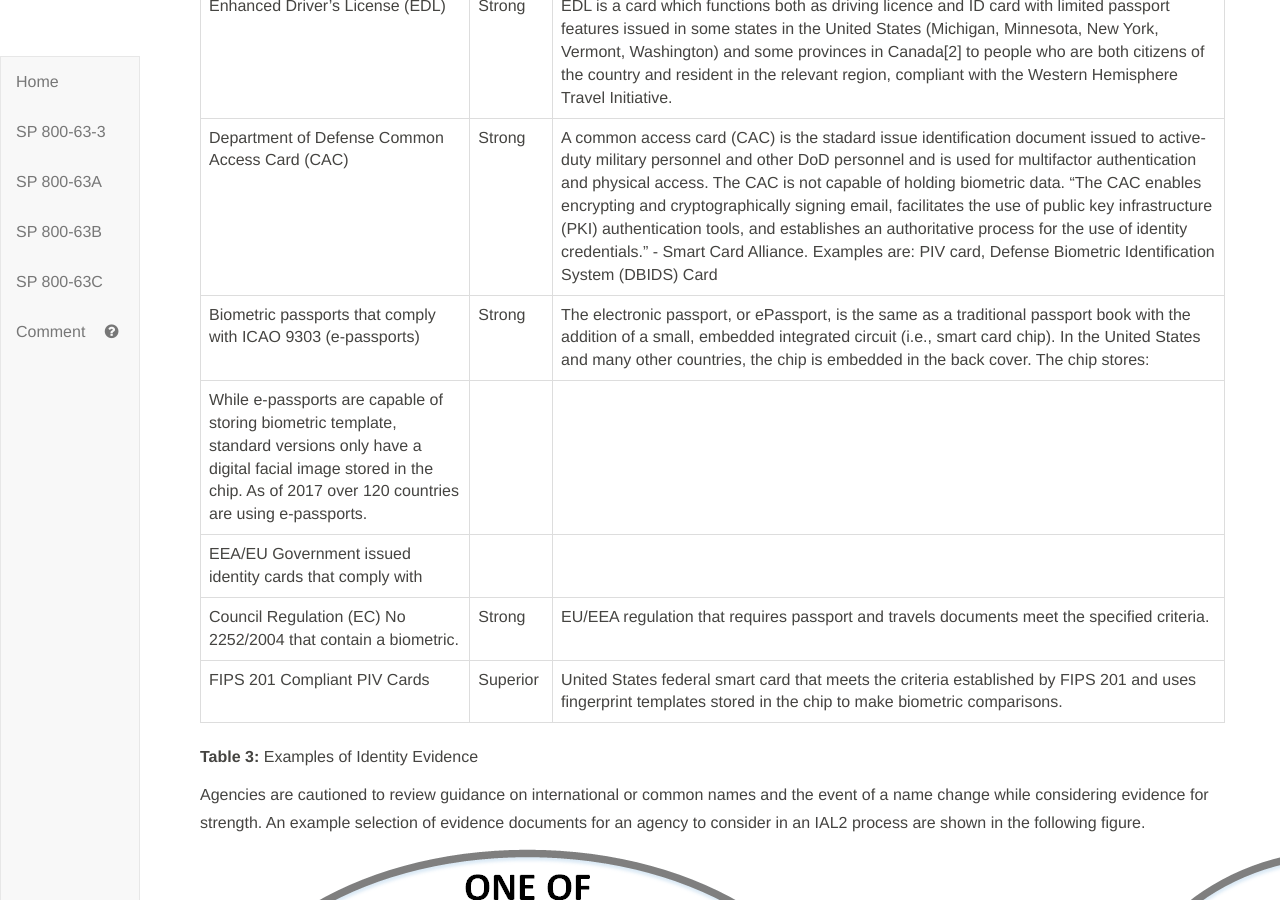
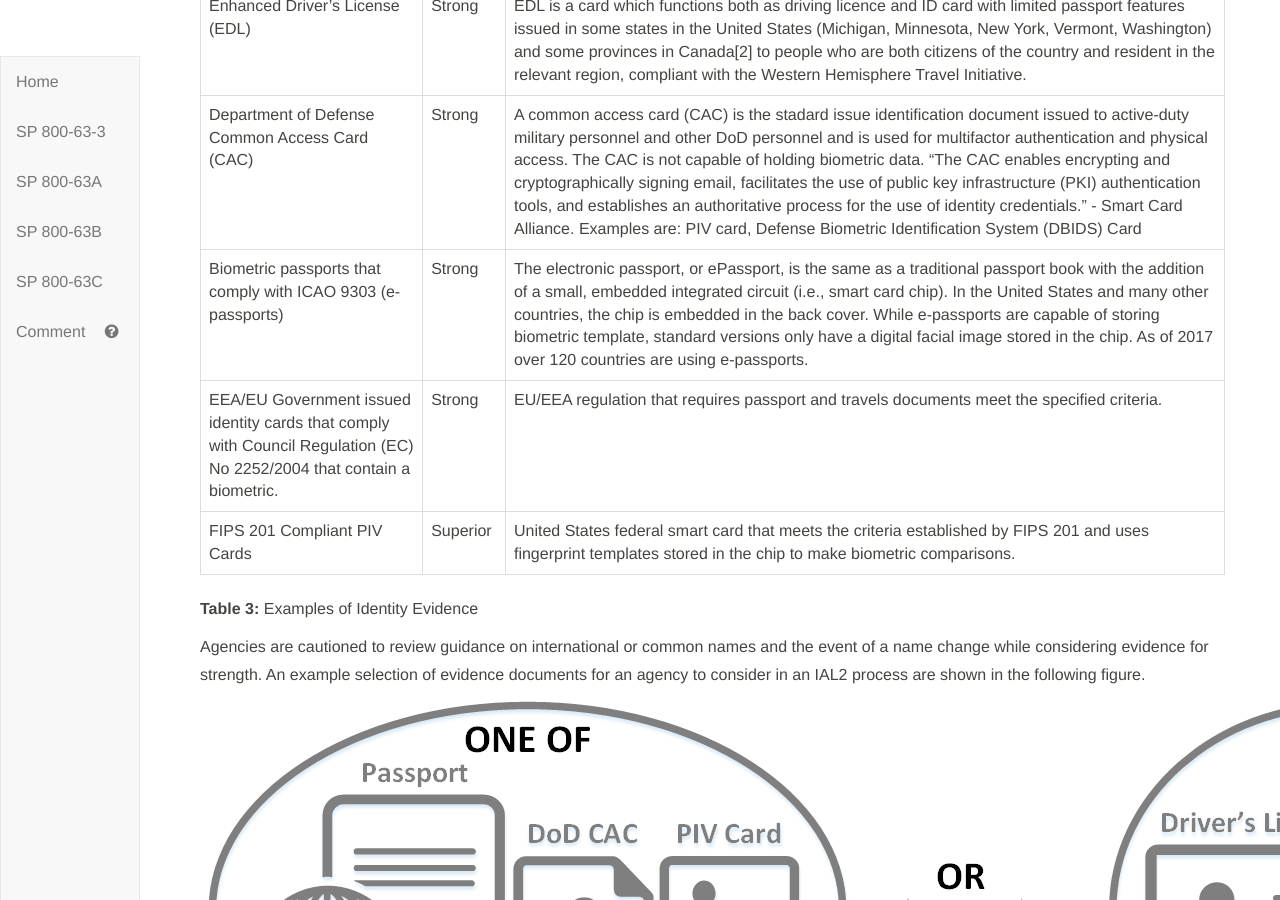
Before and after one commit to tridentity/800-63A-ImplGuide, a Jekyll site: the page built from 3_Attributes and Evidence.md, in a window 1280 px wide and 900 px high, scrolled down 2696 px. Built offline with Jekyll 4.4.1, drawn with Linux system fonts in a browser that asks for light colours; our own code applies the rules of GitHub Pages for plain Markdown files.

Commit message:
Update 3_Attributes and Evidence.md

```diff
--- a/3_Attributes and Evidence.md
+++ b/3_Attributes and Evidence.md
@@ -30,10 +30,8 @@ Please note that while examples of unacceptable and weak evidence are presented
 | Social Security Card | Fair | Card that displays the nine-digit number social security number issued to U.S. citizens, permanent residents, and temporary (working) residents. |
 | Enhanced Driver's License (EDL) | Strong | EDL is a card which functions both as driving licence and ID card with limited passport features issued in some states in the United States (Michigan, Minnesota, New York, Vermont, Washington) and some provinces in Canada[2] to people who are both citizens of the country and resident in the relevant region, compliant with the Western Hemisphere Travel Initiative. |
 | Department of Defense Common Access Card (CAC) | Strong | A common access card (CAC) is the stadard issue identification document issued to active-duty military personnel and other DoD personnel and is used for multifactor authentication and physical access. The CAC is not capable of holding biometric data. "The CAC enables encrypting and cryptographically signing email, facilitates the use of public key infrastructure (PKI) authentication tools, and establishes an authoritative process for the use of identity credentials." - Smart Card Alliance. Examples are: PIV card, Defense Biometric Identification System (DBIDS) Card |
-| Biometric passports that comply with ICAO 9303 (e-passports)  | Strong | The electronic passport, or ePassport, is the same as a traditional passport book with the addition of a small, embedded integrated circuit (i.e., smart card chip).  In the United States and many other countries, the chip is embedded in the back cover.  The chip stores:
-While e-passports are capable of storing biometric template, standard versions only have a digital facial image stored in the chip. As of 2017 over 120 countries are using e-passports. |
-| EEA/EU Government issued identity cards that comply with
-Council Regulation (EC) No 2252/2004 that contain a biometric. | Strong | EU/EEA regulation that requires passport and travels documents meet the specified criteria.  |
+| Biometric passports that comply with ICAO 9303 (e-passports)  | Strong | The electronic passport, or ePassport, is the same as a traditional passport book with the addition of a small, embedded integrated circuit (i.e., smart card chip).  In the United States and many other countries, the chip is embedded in the back cover. While e-passports are capable of storing biometric template, standard versions only have a digital facial image stored in the chip. As of 2017 over 120 countries are using e-passports. |
+| EEA/EU Government issued identity cards that comply with Council Regulation (EC) No 2252/2004 that contain a biometric. | Strong | EU/EEA regulation that requires passport and travels documents meet the specified criteria.  |
 | FIPS 201 Compliant PIV Cards | Superior | United States federal smart card that meets the criteria established by FIPS 201 and uses fingerprint templates stored in the chip to make biometric comparisons.  |
 
 **Table 3:** Examples of Identity Evidence
```
